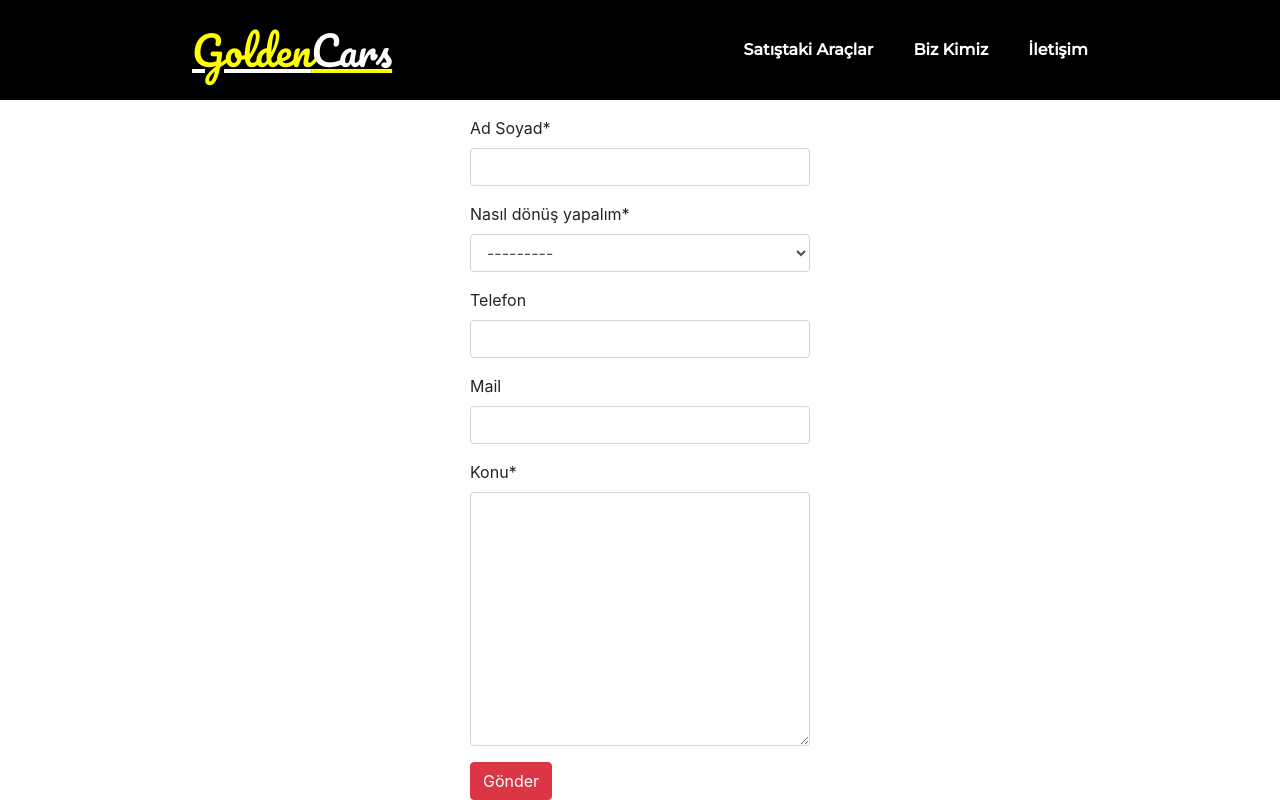
After one commit to theatilgan/base, a Django app: page /contact/ in a window 1280 px wide. The commit adds this page. Run offline with Django 3.2, Linux system fonts and the light colour scheme; some libraries are stand-ins or nearby versions.

Commit message:
Version 1.1
İletişim Formu Eklendi
Dashboard Düzenlendi

```diff
--- a/articles/forms.py
+++ b/articles/forms.py
@@ -1,5 +1,5 @@
 from django import forms
-from .models import Article
+from .models import Article,Message
 class ArticleForm(forms.ModelForm):
     class Meta:
         model = Article
@@ -18,3 +18,13 @@ class ArticleForm(forms.ModelForm):
             "isSold",
 
         ]
+class MessageForm(forms.ModelForm):
+    class Meta:
+        model = Message
+        fields = [
+            "nameSurname",
+            "replyOption",
+            "phone",
+            "mail",
+            "subject",
+        ]
--- a/articles/models.py
+++ b/articles/models.py
@@ -43,6 +43,25 @@ class Article(models.Model):
     variant = models.CharField(blank=True,null=True,max_length = 20,verbose_name="Paket")
     content = RichTextField(blank=True,null=True,verbose_name="Detay")
     isSold = models.BooleanField(default=False,verbose_name="Durum")
+    date = models.DateTimeField(auto_now_add=True,verbose_name="Tarih")
 
     def __str__(self):
         return self.make
+
+ReplyOption = {
+    ("Mail","Mail"),
+    ("Telefon","Telefon")
+}
+
+class Message (models.Model):
+
+    nameSurname = models.CharField(max_length=25, verbose_name="Ad Soyad")
+    replyOption = models.TextField(choices=ReplyOption,verbose_name="Nasıl dönüş yapalım")
+    phone = models.PositiveIntegerField(blank=True,null=True,verbose_name="Telefon")
+    mail = models.CharField(max_length=30,blank=True,null=True,verbose_name="Mail")
+    subject= models.TextField(blank=False,null=False,max_length=20,verbose_name="Konu")
+    isDone = models.BooleanField(default=False,verbose_name="Dönüş Yapıldı")
+    date = models.DateTimeField(auto_now_add=True,verbose_name="Tarih")
+
+    def __str__(self):
+        return self.nameSurname
--- a/articles/urls.py
+++ b/articles/urls.py
@@ -6,8 +6,9 @@ app_name = "article"
 
 urlpatterns = [
     path('', views.index, name = "index"),
+    path('carlist/', views.carlist, name = "carlist"),
+    path('contact/', views.contact, name = "contact"),
     path('addcar/', views.addCar, name = "addcar"),
-    path('carlist/', views.carlist, name = "carlist"),
     path('article/<int:id>',views.detail,name = "detail"),
     path('delete/<int:id>',views.deleteCar,name = "delete"),
     path('dashboard/', views.dashboard, name = "dashboard"),
--- a/articles/views.py
+++ b/articles/views.py
@@ -1,6 +1,6 @@
 from django.shortcuts import render,HttpResponse,redirect,get_object_or_404,reverse
-from .forms import ArticleForm
-from .models import Article
+from .forms import ArticleForm,MessageForm
+from .models import Article,Message
 from django.contrib import messages
 from django.contrib.auth.decorators import login_required
 from rest_framework.views import APIView
@@ -17,11 +17,25 @@ def carlist(request):
     articles = Article.objects.all()
     return render(request,"carlist.html",{"articles":articles})
 
+def contact(request):
+    form = MessageForm(request.POST or None,request.FILES or None)
+    context = {
+        "form":form,
+    }
+    if form.is_valid():
+        article = form.save(commit=False)
+        article.save()
+
+        return redirect("article:index")
+    return render(request,"contact.html",context)
+
 @login_required(login_url = "user:login")
 def dashboard(request):
     articles = Article.objects.all()
+    replies = Message.objects.all()
     context = {
-        "articles":articles
+        "articles":articles,
+        "replies":replies
     }
     return render(request,"dashboard.html",context)
 
--- /dev/null
+++ b/templates/contact.html
@@ -0,0 +1,23 @@
+{% extends 'layout.html' %}
+
+
+{% block body %}
+{% load crispy_forms_tags %}
+<form method="post" class="mt-3" enctype="multipart/form-data">
+    {% csrf_token %}
+    <div class="row">
+        <div class="offset-4 col-md-4">
+            {{form.media}}
+            {{form|crispy}}
+        </div>
+
+    </div>
+    <div class="row">
+        <div class="offset-4 col-md-4">
+            <button type = "submit" class = "btn btn-danger">Gönder</button>
+        </div>
+    </div>
+
+</form>
+
+{% endblock body %}
--- a/templates/includes/navbar.html
+++ b/templates/includes/navbar.html
@@ -1,7 +1,7 @@
 <nav>
     <a href="{% url 'article:index' %}"><span>Golden</span>Cars</a>
     <ul>
-        <li><a href="">İletişim</a></li>
+        <li><a href="{% url 'article:contact' %}">İletişim</a></li>
         <li><a href="">Biz Kimiz</a></li>
         <li><a href="{% url 'article:carlist' %}">Satıştaki Araçlar</a></li>
         {% if request.user.is_authenticated %}
--- a/templates/index.html
+++ b/templates/index.html
@@ -18,6 +18,9 @@
                 <li><a href="">İletişim</a></li>
                 <li><a href="">Biz Kimiz</a></li>
                 <li><a href="{% url 'article:carlist' %}">Satıştaki Araçlar</a></li>
+                {% if request.user.is_authenticated %}
+                <li><a href="{% url 'article:dashboard' %}">Dashboard</a></li>
+                {% endif %}
             </ul>
         </nav>
 
```
Also changed, not shown: templates/dashboard.html (+39 -2 lines), articles/migrations/0015_auto_20210101_2245.py (added), articles/migrations/0016_auto_20210101_2245.py (added), articles/migrations/0017_auto_20210101_2245.py (added), articles/migrations/0018_auto_20210101_2245.py (added), articles/migrations/0019_auto_20210101_2245.py (added), articles/migrations/0020_auto_20210101_2259.py (added).
